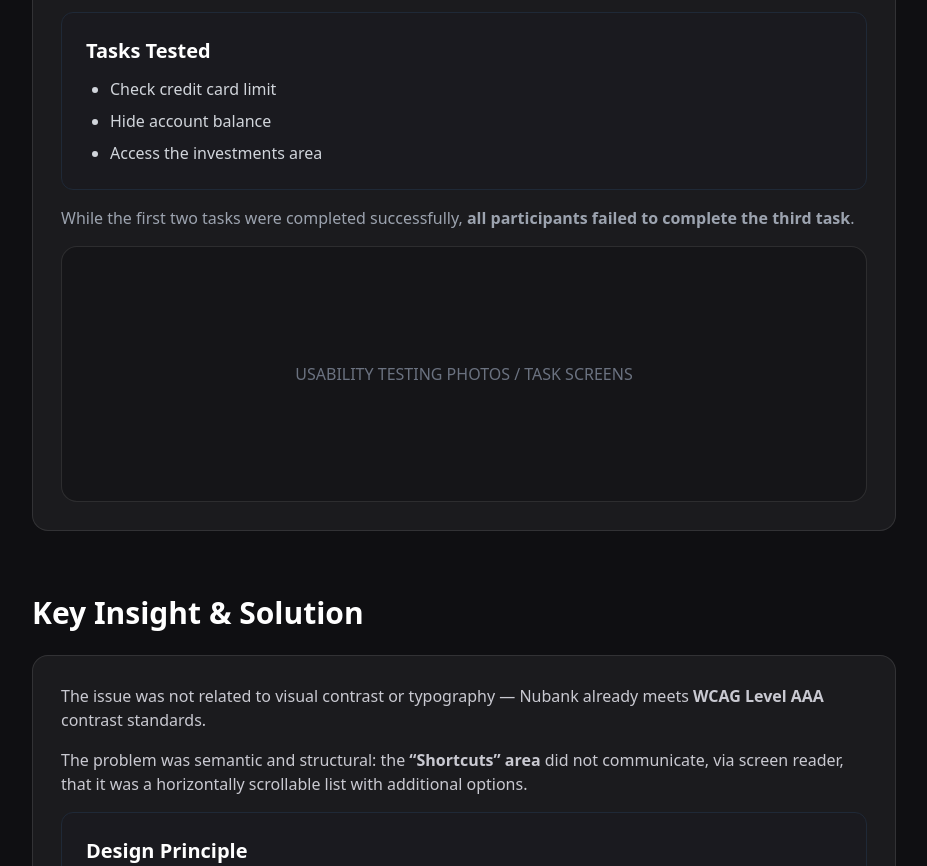
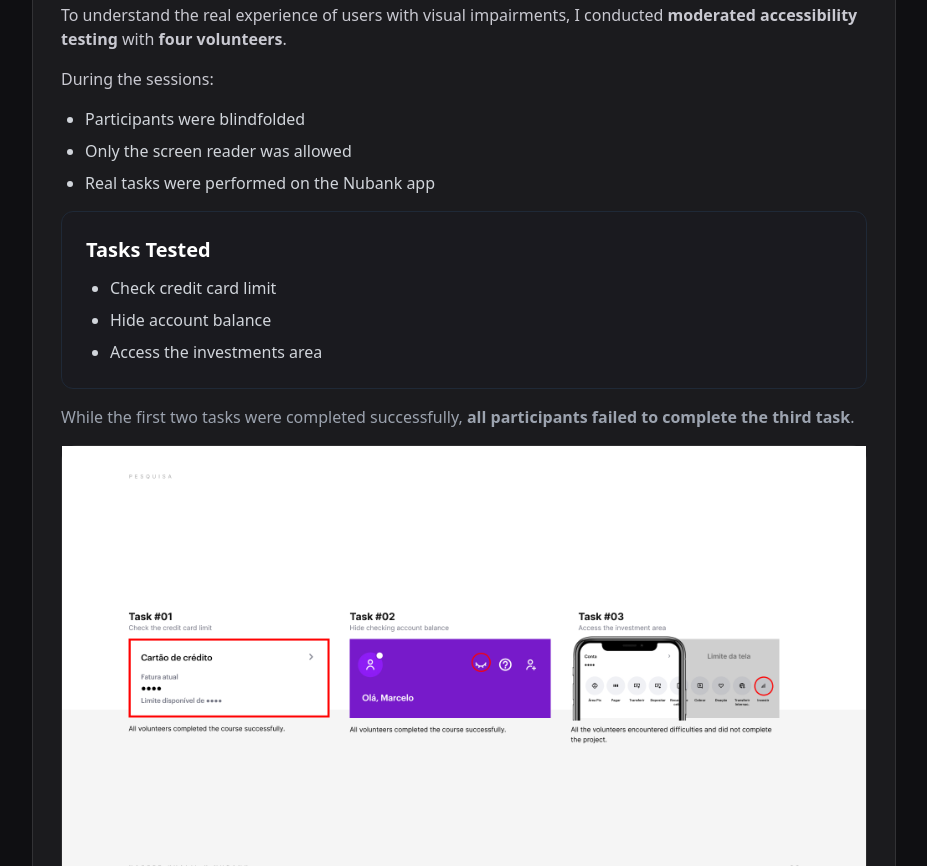
Before and after one commit to NasserKK/portfolio, a plain HTML site: page cases/nubank.html in a window 1280 px wide. Shown: the part 1934-2800 px from the top of the page, without its empty margins (336-1263 px from the left). Drawn offline with nearby package versions, Linux system fonts and the light colour scheme.

Commit message:
Add images

```diff
--- a/cases/nubank.html
+++ b/cases/nubank.html
@@ -214,7 +214,7 @@
         </p>
       </div>
 
-      <div class="w-full h-72 bg-white/5 border border-white/10 rounded-2xl flex items-center justify-center text-gray-500 text-xl">
+      <div class="w-full h-180 bg-white/5 border border-white/10 rounded-2xl overflow-hidden flex items-center justify-center">
         <img src="../imgs/nubank-hero.jpg" alt="" srcset="">
       </div>
 
@@ -301,8 +301,8 @@
           <strong>all participants failed to complete the third task</strong>.
         </p>
 
-        <div class="w-full h-64 bg-black/20 border border-white/10 rounded-2xl flex items-center justify-center text-gray-500">
-          USABILITY TESTING PHOTOS / TASK SCREENS
+        <div class="w-full h-104 bg-black/20 border border-white/10 rounded-2xl flex items-center justify-center text-gray-500">
+          <img src="../imgs/nubank-tasks.jpg" alt="" srcset="">
         </div>
       </div>
     </section>
```
Also changed, not shown: imgs/nubank-tasks.jpg (added).
